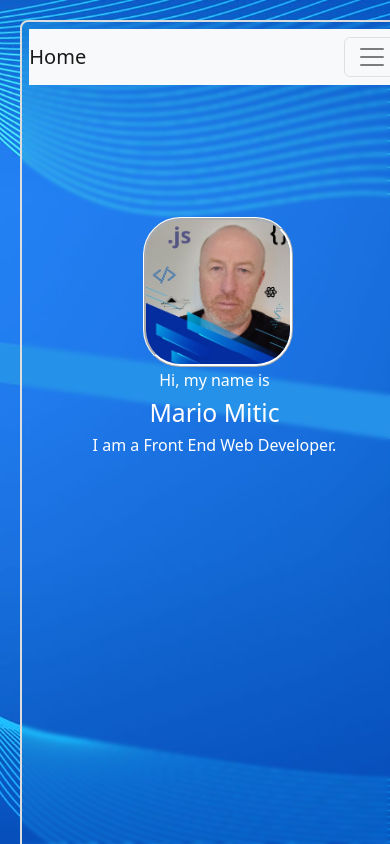
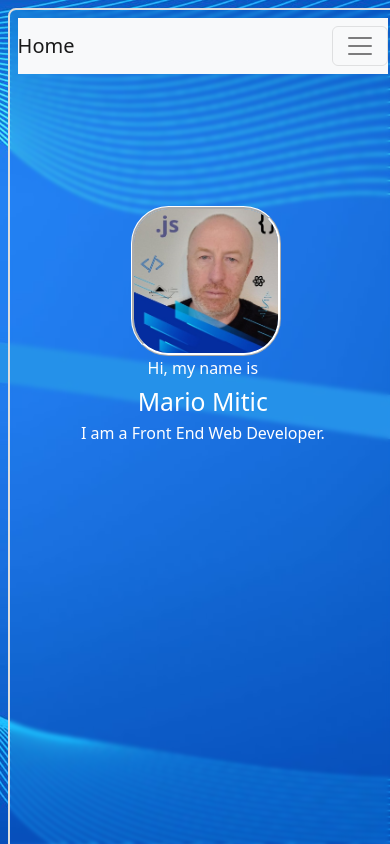
Before and after one commit to mariomitic/landing_page, a React (Vite) app: page / in a window 390 px wide. Shown: the top 844 px of the page. Built offline with nearby package versions, Linux system fonts and the light colour scheme; the HTML template or start-up script is replaced by a standard one.

Commit message:
updated resume

```diff
--- a/src/App_mobile.css
+++ b/src/App_mobile.css
@@ -20,7 +20,7 @@
   }
 
   .custom-container {
-    margin: 5%;
+    margin: 2%;
     /* margin-top: 20px; */
     border: 2px solid #ddd;
     padding: 2%;
```
Also changed, not shown: 1 other file (tests, documents, lock files or other folders).
